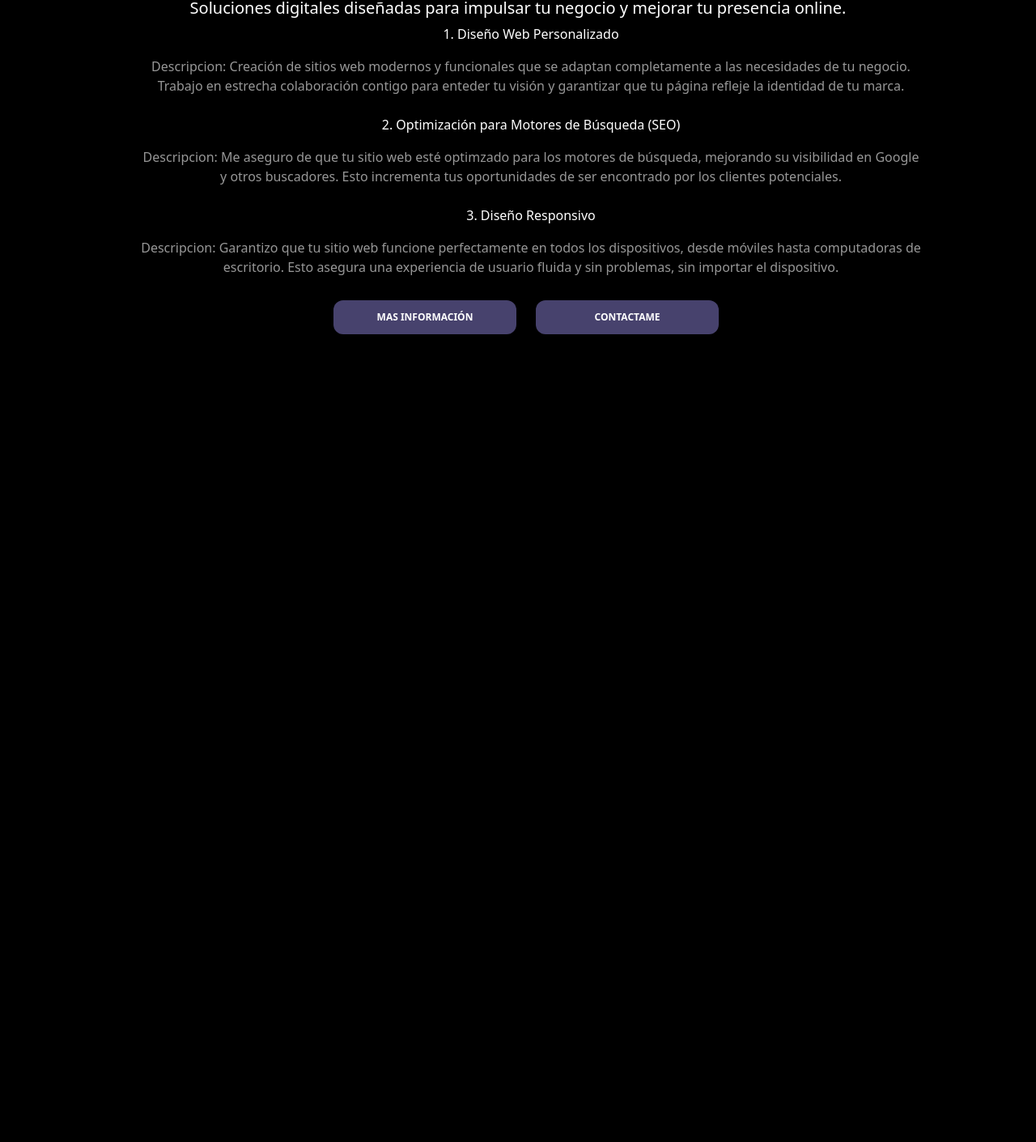
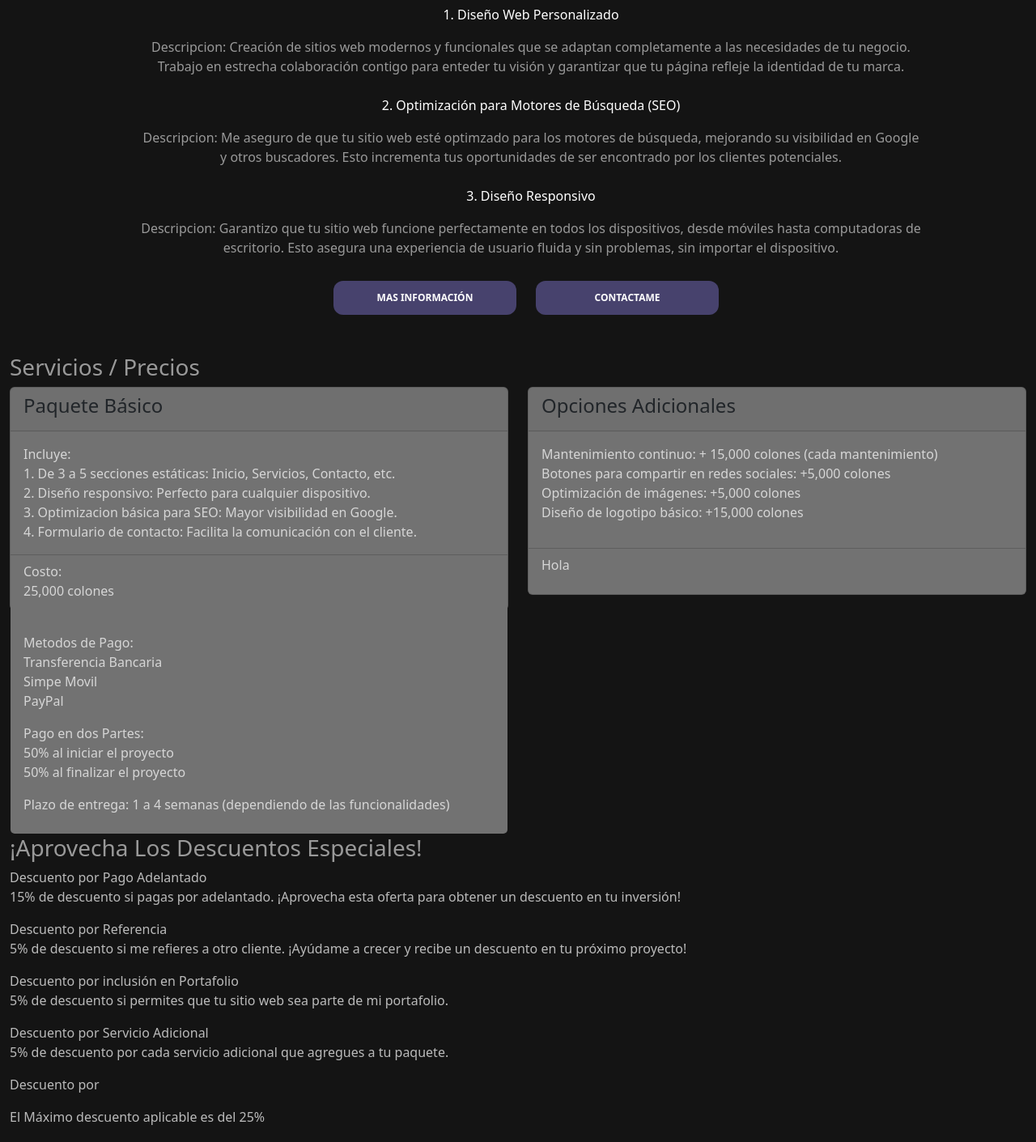
Before and after one commit to Elitaxh06/freelancePage, a React (Vite) app: page / in a window 1280 px wide. Shown: the part 1362-2773 px from the top of the page at 81% size. Before the commit the page ends 1823 px from the top, so only its background shows below. Built offline with nearby package versions, Linux system fonts and the light colour scheme.

Commit message:
primera maqueta

```diff
--- a/package.json
+++ b/package.json
@@ -11,7 +11,8 @@
   },
   "dependencies": {
     "react": "^18.3.1",
-    "react-dom": "^18.3.1"
+    "react-dom": "^18.3.1",
+    "react-router-dom": "^7.0.1"
   },
   "devDependencies": {
     "@eslint/js": "^9.15.0",
--- a/src/components/Contratarme/Contratarme.css
+++ b/src/components/Contratarme/Contratarme.css
@@ -1,5 +1,12 @@
-section{
+#sectionCon{
     padding-top: 1.5em;
+
+}
+
+#rowTodo{
+    background: linear-gradient(180deg,#00000000, #070707 );
+    padding: 5cqi 20px;
+    color: #333;
 }
 h2{
     margin-top: 4em;
@@ -17,4 +24,5 @@ p{
 
 img{
     margin-bottom: 2.5em;
+
 }
--- a/src/components/Contratarme/Contratarme.jsx
+++ b/src/components/Contratarme/Contratarme.jsx
@@ -2,9 +2,9 @@ import './Contratarme.css'
 import imagen1 from '../../assets/img/foto1.jpeg'
 function Contratarme() {
   return (
-      <section className='container marketing mt-5'>
+      <section id='sectionCon' className='container marketing mt-5'>
         <div className='container my-5'>
-          <div className='row p-4 pb-0 pe-lg-0 pt-lg-5 align-items-center rounded-4 border shadow-lg'>
+          <div id='rowTodo' className='row p-4 pb-0 pe-lg-0 pt-lg-5 align-items-center rounded-4 border shadow-lg'>
           <h2>Lleva tu Negocio al Siguiente Nivel</h2>
             <div className="col-lg-7 p-3 p-lg-5 pt-lg-3">
               <h4 className=''>Transformo ideas en experiencias digitales que impulsan tu negocio</h4>
--- a/src/components/Precios/Precios.css
+++ b/src/components/Precios/Precios.css
@@ -0,0 +1,34 @@
+.card{
+    background-color: #727272;
+
+    max-height: 50%;
+}
+
+.card-body{
+    background-color: #727272;
+
+}
+
+.card-footer{
+    background-color: #727272;
+}
+
+#btn-what{
+    color: #ffffff;
+    text-decoration: none;
+}
+
+#btn-what li:hover{
+    color: rgb(87, 111, 231);
+
+}
+
+#btn-correo{
+    color: #ffffff;
+    text-decoration: none;
+}
+
+#btn-correo li:hover{
+    color: rgb(87, 111, 231);
+
+}
--- a/src/components/Precios/Precios.jsx
+++ b/src/components/Precios/Precios.jsx
@@ -1,11 +1,79 @@
 import './Precios.css'
 
 function Precios(){
+
     return(
-        <>
+        <div className='container-fluid' id='containerPrecios'> {/* Inicio del container */}
+            <h3>Servicios / Precios</h3>
+            <div className='row'> {/* Inicio de la fila */}
 
+                <div className='col-6'>  {/* Inicio de columna 1 */}
 
-        </>
+                    <div className='card'>   {/* Inicio de la tarjeta 1 */}
+                        <div className='card-header'> {/* Header de la tarjeta 1 */}
+                            <h4 className='card-title'>Paquete Básico</h4>
+                        </div> {/* Fin del header de la tarjeta 1 */}
+                        <div className='card-body'> {/* Contenido de la tarjeta 1 */}
+                            <p className='card-text'><span>Incluye:</span><br />
+                                1. De 3 a 5 secciones estáticas: Inicio, Servicios, Contacto, etc. <br />
+                                2. Diseño responsivo: Perfecto para cualquier dispositivo.  <br />
+                                3. Optimizacion básica para SEO: Mayor visibilidad en Google.   <br />
+                                4. Formulario de contacto: Facilita la comunicación con el cliente.  <br />
+                            </p>
+                        </div> {/* Fin del contenido de la tarjeta 1 */}
+                        <div className='card-footer'> {/* Footer de la tarjeta 1 */}
+                            <p><span>Costo: </span> <br /> 25,000 colones</p> <br />
+                            <p>Metodos de Pago: <br /> Transferencia Bancaria <br />Simpe Movil <br />PayPal</p>
+                            <p>Pago en dos Partes: <br /> 50% al iniciar el proyecto <br /> 50% al finalizar el proyecto</p>
+                            <p>Plazo de entrega: 1 a 4 semanas (dependiendo de las funcionalidades)</p>
+                        </div> {/* Fin del footer de la tarjeta 1 */}
+                    </div> {/* Fin de la tarjeta 1 */}
+
+                </div> {/* Fin de columna 1 */}
+
+                <div className='col-6'> {/* Inicio de columna 2 */}
+                    <div className='card'> {/* Inicio de la tarjeta 2 */}
+                        <div className='card-header'> {/* Header de la tarjeta 2 */}
+                            <h4 className='card-title'>Opciones Adicionales</h4>
+                        </div> {/* Fin del header de la tarjeta 2 */}
+                        <div className='card-body'> {/* Contenido de la tarjeta 2 */}
+                            <p>Mantenimiento continuo: + 15,000 colones (cada mantenimiento) <br />Botones para compartir en redes sociales: +5,000 colones <br />Optimización de imágenes: +5,000 colones <br />Diseño de logotipo básico: +15,000 colones</p>
+                        </div> {/* Fin del contenido de la tarjeta 2 */}
+                        <div className='card-footer'> {/* Footer de la tarjeta 2 */}
+                            <p>Hola</p>
+                        </div> {/** Fin del footer de la tarjeta 2 */}
+
+                    </div> {/* Fin de la tarjeta 2 */}
+                </div> {/* Fin de columna 2 */}
+
+            </div> {/* Fin de la fila */}
+
+            <section id="descuentos">
+                <h3>¡Aprovecha Los Descuentos Especiales!</h3>
+                <p><span>Descuento por Pago Adelantado</span> <br />15% de descuento si pagas por adelantado. ¡Aprovecha esta oferta para obtener un descuento en tu inversión!</p>
+                <p><span>Descuento por Referencia</span><br />5% de descuento si me refieres a otro cliente.  ¡Ayúdame a crecer y recibe un descuento en tu próximo proyecto!</p>
+                <p><span>Descuento por inclusión en Portafolio</span><br />5% de descuento si permites que tu sitio web sea parte de mi portafolio.</p>
+                <p><span>Descuento por Servicio Adicional</span><br /> 5% de descuento por cada servicio adicional que agregues a tu paquete.</p>
+                <p><span>Descuento por </span></p>
+                <p>El Máximo descuento aplicable es del 25%</p>
+            </section>
+
+            <aside>
+                <h4>¿Interesado?</h4>
+
+                <ul>
+                    <a id='btn-what' href="https://wa.me/50683745485?text=Hola%2C%20estoy%20interesado%20en%20tus%20servicios" target="_blank">
+                        <li>📞WhatsApp: +506 83745485</li>
+                    </a>
+                    <a id='btn-correo' href="mailto:pizarroteb06@outlook.com?subject=Interesado%20en%20tus%20servicios&body=Hola%2C%20quisiera%20más%20información%20sobre%20tus%20servicios">
+                        <li>📧 Correo: pizarroteb@gmail.com</li>
+                    </a>
+                    <li><span>¡Comienza ahora para llevar tu negocio al instante!</span></li>
+                </ul>
+            </aside>
+            {/* Fin del container */}
+        </div>
+
     )
 }
 
--- a/src/components/inicio/Inicio.jsx
+++ b/src/components/inicio/Inicio.jsx
@@ -1,7 +1,9 @@
+import React from 'react'
 import { Header } from './../header/Header'
 import { SobreMi } from './../aboutMe/SobreMi'
 import { Servicios } from './../servicios/Servicios'
 import { Contratarme } from '../Contratarme/Contratarme'
+import { Precios } from '../Precios/Precios'
 function Inicio() {
   return (
     <>
@@ -11,6 +13,7 @@ function Inicio() {
       <Servicios/>
       <br />
       <br />
+      <Precios/>
     </>
   )
 }
--- a/src/index.css
+++ b/src/index.css
@@ -1,4 +1,5 @@
 body{
-    background-color: #000;
+    background-color: #000000eb;
+    /* background: linear-gradient(180deg, #000000d2, #000000); */
     color: #aaaaaae3;
 }
```
Also changed, not shown: 1 other file (tests, documents, lock files or other folders).
